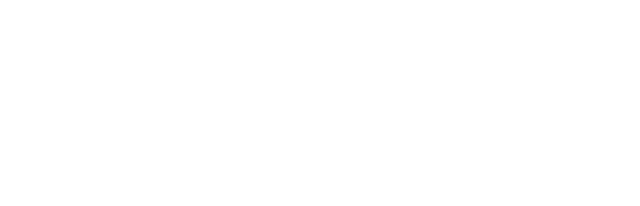
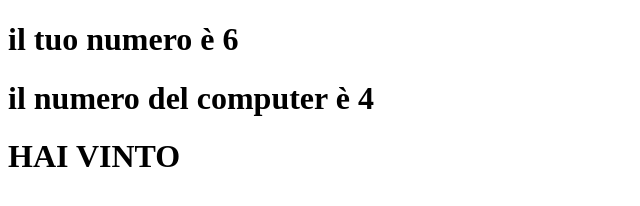
Before and after one commit to MatteoPellegrinii/js-mail-dadi, a plain HTML site: page dadi/index.html in a window 1280 px wide. Shown: the whole page, without its empty margins (0-640 px from the left). Drawn offline with Linux system fonts and the light colour scheme.

Commit message:
FINE DADI

```diff
--- a/dadi/index.html
+++ b/dadi/index.html
@@ -7,6 +7,10 @@
     <title>Dadi</title>
 </head>
 <body>
+    <h1 id="numeroutente"></h1>
+    <h1 id="numerocomputer"></h1>
+    <h1 id="risultato"></h1>
 
+    <script src="main.js"></script>
 </body>
 </html>
--- a/dadi/main.js
+++ b/dadi/main.js
@@ -0,0 +1,16 @@
+
+let numberutente = Math.floor(Math.random() * 6) + 1;
+console.log(numberutente);
+document.getElementById("numeroutente").innerHTML = `il tuo numero è ${numberutente}`;
+
+let numbercomputer = Math.floor(Math.random() * 6) + 1;
+console.log(numbercomputer);
+document.getElementById("numerocomputer").innerHTML = `il numero del computer è ${numbercomputer}`;
+
+if (numbercomputer < numberutente) {
+    document.getElementById("risultato").innerHTML = `HAI VINTO`;
+} else if (numbercomputer == numberutente) {
+    document.getElementById("risultato").innerHTML = `HAI PAREGGIATO`;
+} else {
+    document.getElementById("risultato").innerHTML = `HAI PERSO`;
+}
```
